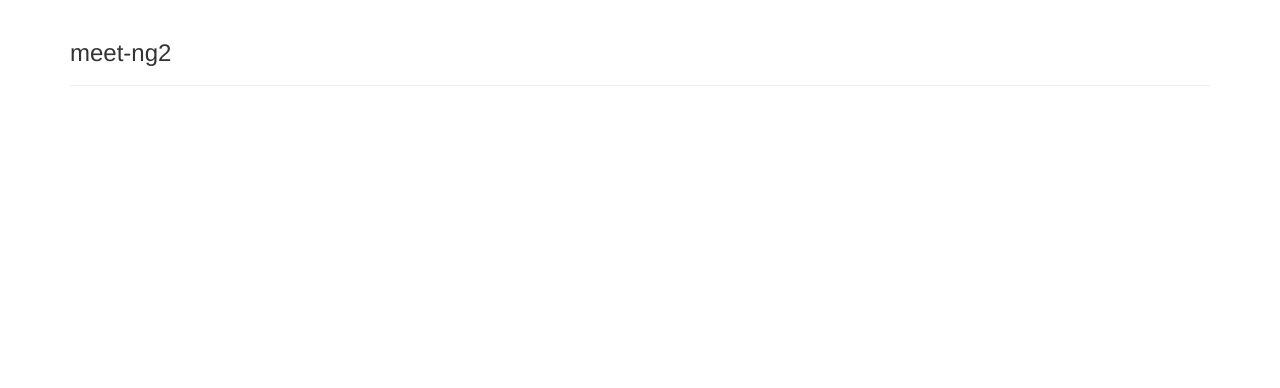
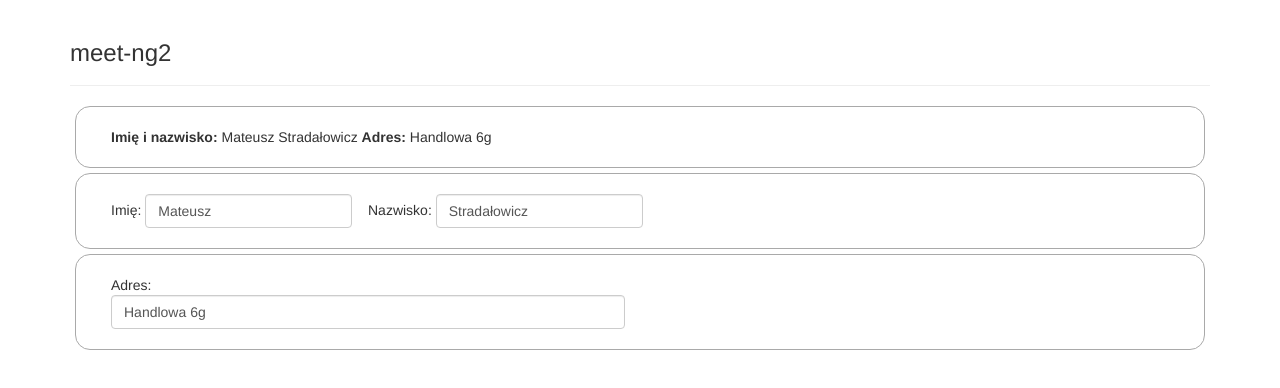
Before and after one commit to ArturJar/library, an Angular app: page / in a window 1280 px wide. Shown: the top 388 px of the page. Built offline with nearby package versions, Linux system fonts and the light colour scheme.

Commit message:
import/render children component

```diff
--- a/src/app/app.component.html
+++ b/src/app/app.component.html
@@ -1,3 +1,4 @@
 <div class="page-header">
   <h3>{{title}}</h3>
 </div>
+<app-contact-data></app-contact-data>
--- a/src/app/app.module.ts
+++ b/src/app/app.module.ts
@@ -4,10 +4,12 @@ import { FormsModule } from '@angular/forms';
 import { HttpModule } from '@angular/http';
 
 import { AppComponent } from './app.component';
+import { ContactDataComponent } from './contact-data.component';
 
 @NgModule({
   declarations: [
-    AppComponent
+    AppComponent,
+    ContactDataComponent
   ],
   imports: [
     BrowserModule,
```
